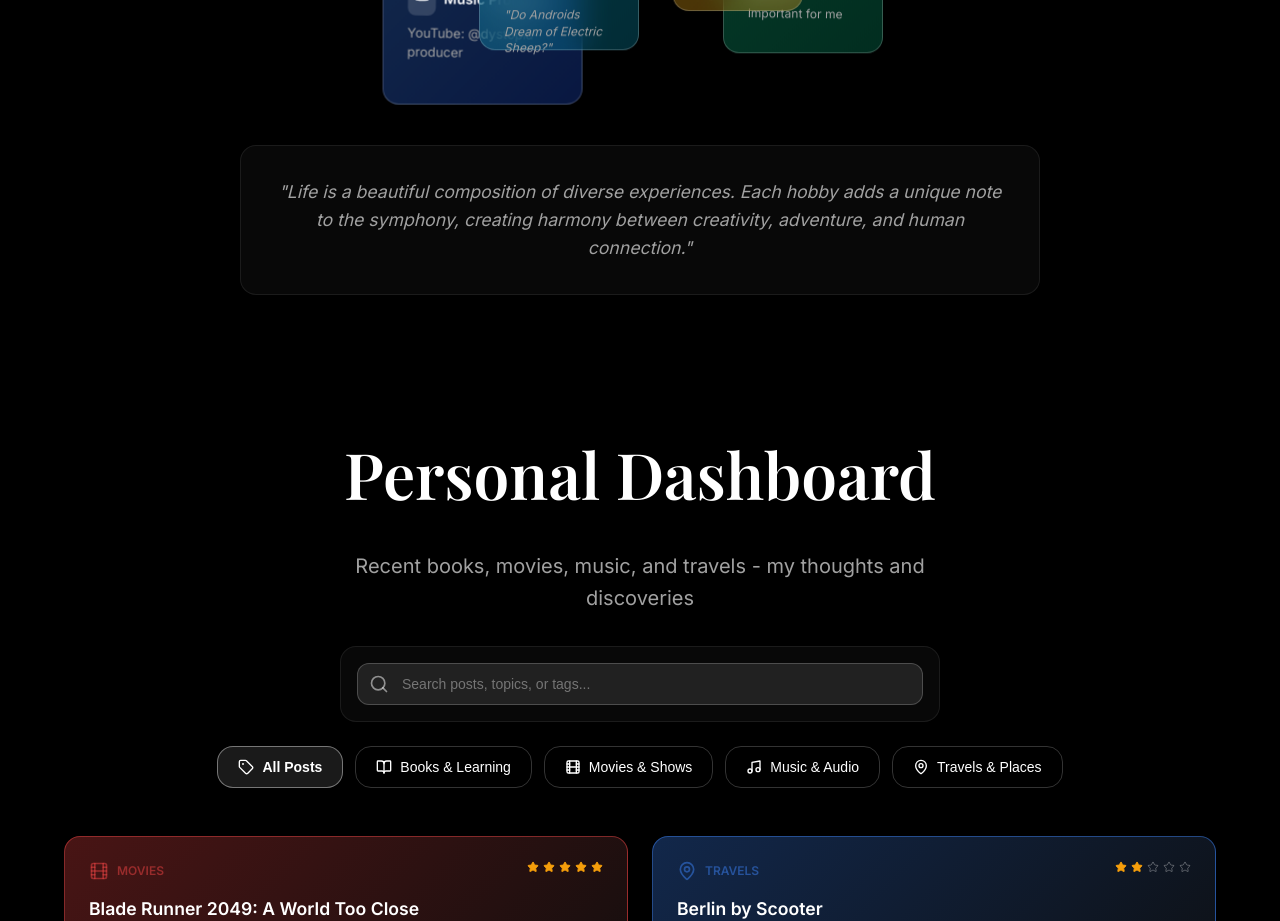
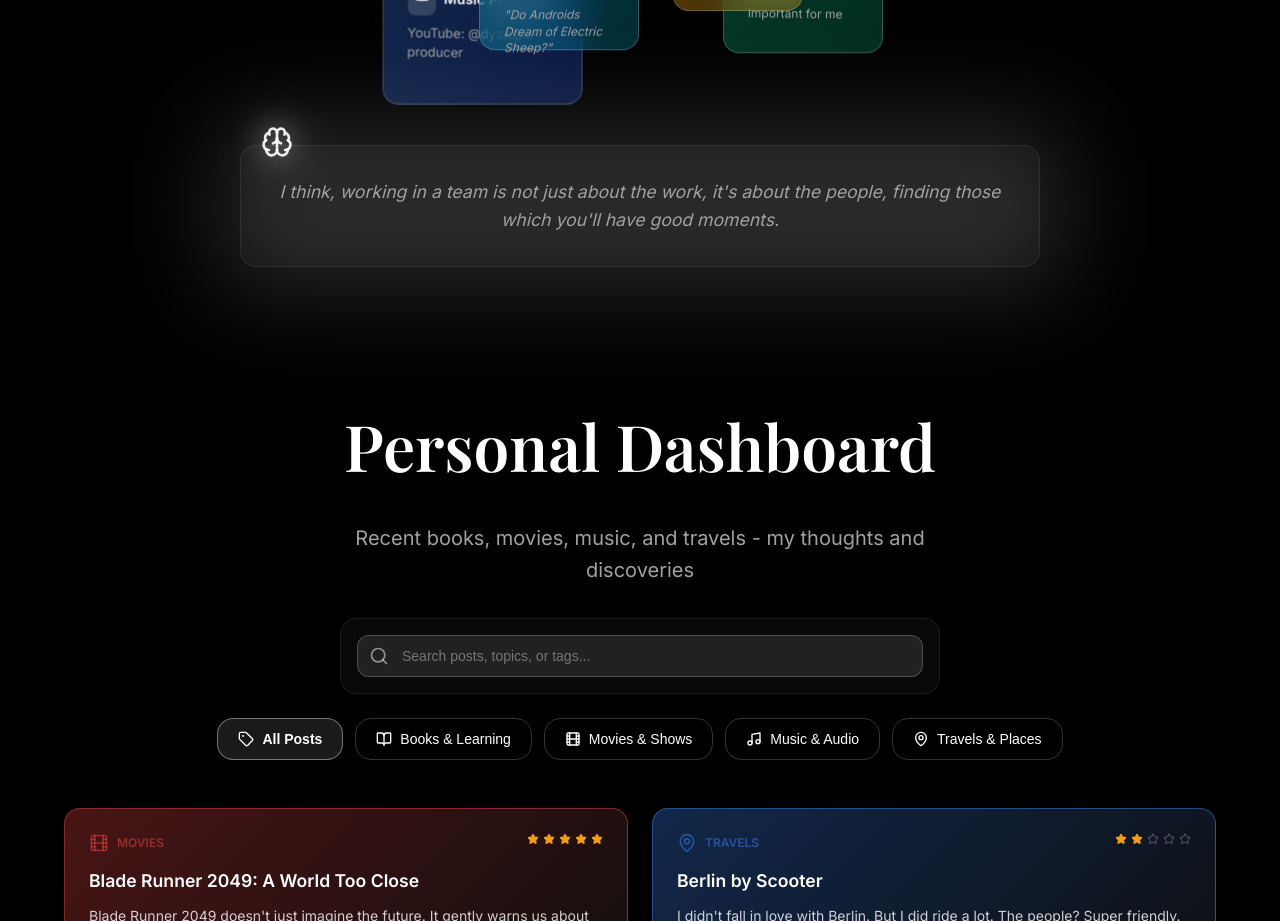
Before and after one commit to mathis-la-debrouille/resume, a React (Vite) app in the folder portfolio-website/: page / in a window 1280 px wide. Shown: the part 8880-9801 px from the top of the page. Built offline with nearby package versions, Linux system fonts and the light colour scheme.

Commit message:
fix: build issues

```diff
--- a/portfolio-website/src/components/sections/HobbiesSection.jsx
+++ b/portfolio-website/src/components/sections/HobbiesSection.jsx
@@ -10,7 +10,8 @@ import {
   ChefHat,
   BookOpen,
   Lightbulb,
-  Users
+  Users,
+  Brain
 } from 'lucide-react';
 
 const HobbiesSection = () => {
@@ -291,7 +292,32 @@ const HobbiesSection = () => {
           viewport={{ once: true }}
           className="text-center mt-xl"
         >
-          <div className="glass-card" style={{ maxWidth: '800px', margin: '0 auto', padding: '32px' }}>
+          <div className="glass-card" style={{
+            maxWidth: '800px',
+            margin: '0 auto',
+            padding: '32px',
+            position: 'relative'
+          }}>
+            {/* Big blurred white background shadow */}
+            <div style={{
+              position: 'absolute',
+              inset: '-25px',
+              background: 'rgba(255, 255, 255, 0.15)',
+              borderRadius: 'var(--radius-xl)',
+              filter: 'blur(50px)',
+              zIndex: -1
+            }} />
+
+            {/* White lighted brain icon at top-left border */}
+            <div style={{
+              position: 'absolute',
+              top: '-20px',
+              left: '20px',
+              zIndex: 10,
+              filter: 'drop-shadow(0 0 15px rgba(255, 255, 255, 0.8)) drop-shadow(0 0 30px rgba(255, 255, 255, 0.4))'
+            }}>
+              <Brain size={32} style={{ color: 'rgba(255, 255, 255, 0.9)' }} />
+            </div>
             <p style={{
               fontSize: '1.1rem',
               fontStyle: 'italic',
@@ -299,8 +325,7 @@ const HobbiesSection = () => {
               lineHeight: '1.6',
               margin: 0
             }}>
-              "Life is a beautiful composition of diverse experiences. Each hobby adds a unique note to the symphony,
-              creating harmony between creativity, adventure, and human connection."
+I think, working in a team is not just about the work, it's about the people, finding those which you'll have good moments.
             </p>
           </div>
         </motion.div>
```
